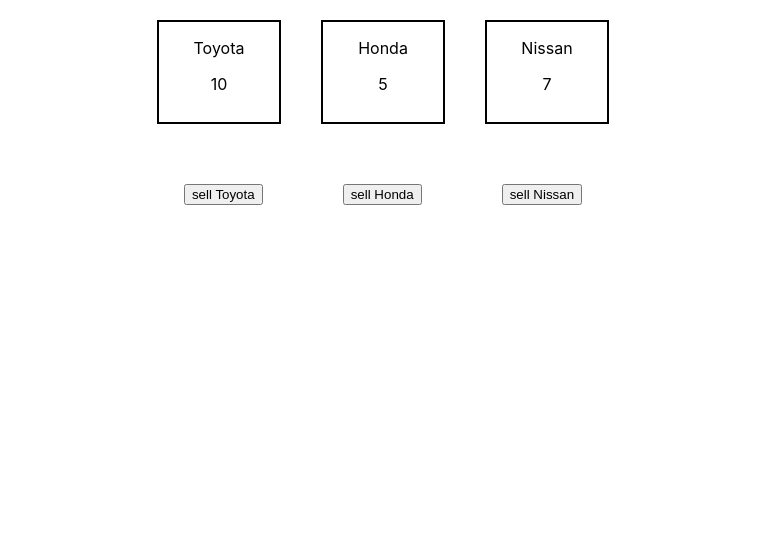
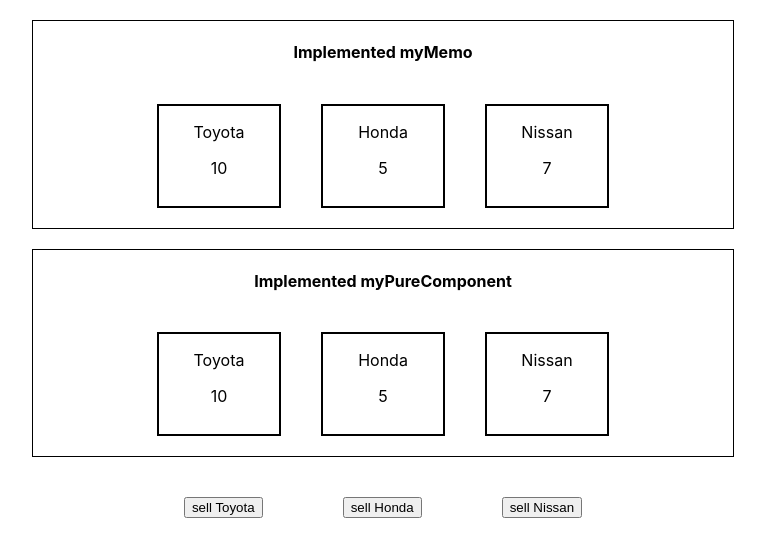
Before and after one commit to ArthurL-111/memo-implementation, a React (Create React App) app: page / in a window 1280 px wide. Shown: the top 556 px of the page, without its empty margins (257-1022 px from the left). Built offline with nearby package versions, Linux system fonts and the light colour scheme.

Commit message:
implement myPureComponent

```diff
--- /dev/null
+++ b/src/components/CarWithMemo.js
@@ -0,0 +1,22 @@
+import React from 'react'
+import './CarsApp.css';
+import { myMemo } from '../hoc/myMemo';
+
+class CarWithMemo extends React.Component {
+
+    componentDidUpdate(){
+        console.log(this.props.make, 'updating...')
+    }
+
+    render() {
+        const { make, quantity } = this.props;
+        return(
+            <div className='car'>
+                <p>{make}</p>
+                <p>{quantity}</p>
+            </div>
+        );
+    }
+}
+
+export default myMemo(CarWithMemo);
--- a/src/components/Car.js
+++ b/src/components/CarWithPure.js
@@ -1,8 +1,8 @@
 import React from 'react'
 import './CarsApp.css';
-import { myMemo } from '../hoc/myMemo';
+import myPureComponent from '../shared/myPureComponent';
 
-class Car extends React.Component {
+class CarWithPure extends myPureComponent {
 
     componentDidUpdate(){
         console.log(this.props.make, 'updating...')
@@ -19,4 +19,4 @@ class Car extends React.Component {
     }
 }
 
-export default myMemo(Car);
+export default CarWithPure;
--- a/src/components/CarsApp.css
+++ b/src/components/CarsApp.css
@@ -6,6 +6,13 @@
     height: 100px;
 }
 
+.cars-wrapper {
+    border: 1px solid black;
+    width: 700px;
+    margin: auto;
+    margin-top: 20px;
+}
+
 .sell-btn {
     margin: 40px;
 }
--- a/src/components/CarsApp.js
+++ b/src/components/CarsApp.js
@@ -1,5 +1,6 @@
 import React from 'react'
-import Car from './Car';
+import CarWithMemo from './CarWithMemo';
+import CarWithPure from './CarWithPure';
 import SellButton from './SellButton';
 
 class CarsApp extends React.Component {
@@ -53,15 +54,28 @@ class CarsApp extends React.Component {
     render() {
         return(
             <React.Fragment>
-                <div>
+                <div className='cars-wrapper'>
+                    <h4>Implemented myMemo</h4>
                     {this.state.cars.map((car) => (
-                        <Car
+                        <CarWithMemo
                             key={car.id}
                             make={car.make}
                             quantity={car.quantity}
                         />
                     ))}
                 </div>
+
+                <div className='cars-wrapper'>
+                    <h4>Implemented myPureComponent</h4>
+                    {this.state.cars.map((car) => (
+                        <CarWithPure
+                            key={car.id}
+                            make={car.make}
+                            quantity={car.quantity}
+                        />
+                    ))}
+                </div>
+
                 <div>
                     {this.state.cars.map((car, index) => (
                         <SellButton
--- a/src/hoc/MyMemo.js
+++ b/src/hoc/MyMemo.js
@@ -17,7 +17,7 @@ export const myMemo = (WrappedComponent) => {
         }
 
         shouldComponentUpdate(nextProps, nextState) {
-            return !this.shallowCompare(this.props, nextProps);
+            return !this.shallowCompare(this.props, nextProps) || !this.shallowCompare(this.state, nextState);
         }
 
         render() {
--- /dev/null
+++ b/src/shared/myPureComponent.js
@@ -0,0 +1,25 @@
+import React from 'react'
+
+const shallowCompare = (objA, objB) => {
+    if (objA === objB) return true;
+    if (typeof objA !== 'object' || typeof objB !== 'object' || objA === null || objB === null) return false
+    const keysA = Object.keys(objA);
+    const keysB = Object.keys(objB);
+
+    if (keysA.length === keysB.length) {
+        for (let key of keysA) {
+            if (objA[key] !== objB[key]) return false;
+        }
+        return true;
+    } else return false
+}
+
+class myPureComponent extends React.Component{
+
+    shouldComponentUpdate(nextProps, nextState) {
+        return !shallowCompare(this.props, nextProps) || !shallowCompare(this.state, nextState);
+    }
+
+}
+
+export default myPureComponent;
```
